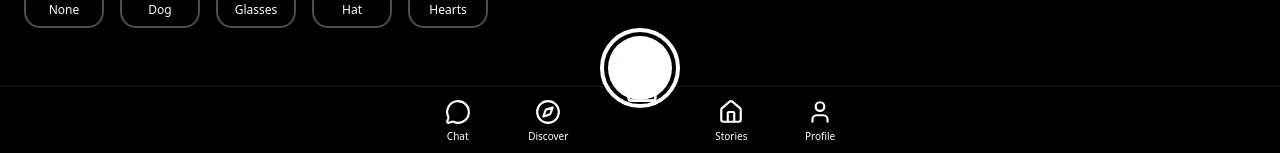
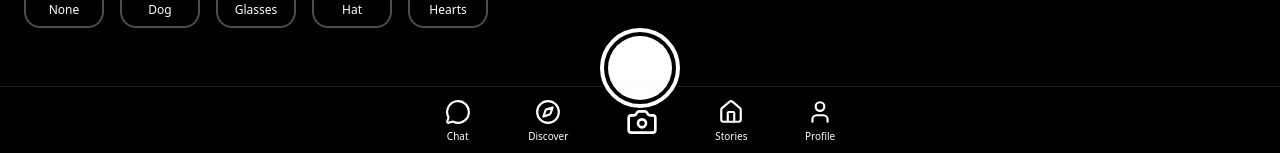
Before and after one commit to Pandey0008/SnapClone-Client, a React (Vite) app: page /camera in a window 1280 px wide. Shown: the part 644-797 px from the top of the page. Built offline with nearby package versions, Linux system fonts and the light colour scheme; no server answers; sample sign-in values are in the browser's storage.

Commit message:
top removed

```diff
--- a/src/components/common/BottomTabBar.jsx
+++ b/src/components/common/BottomTabBar.jsx
@@ -25,7 +25,7 @@ const BottomTabBar = () => {
               <div
                 key={tab.name}
                 onClick={() => navigate(tab.path)}
-                className="relative -top-8 flex flex-col items-center cursor-pointer active:scale-95 transition"
+                className="relative flex flex-col items-center cursor-pointer active:scale-95 transition"
               >
                 <div className="w-16 h-16 bg-snap-yellow rounded-3xl flex items-center justify-center shadow-2xl shadow-snap-yellow/50">
                   <tab.icon size={32} className="text-white" />
```
